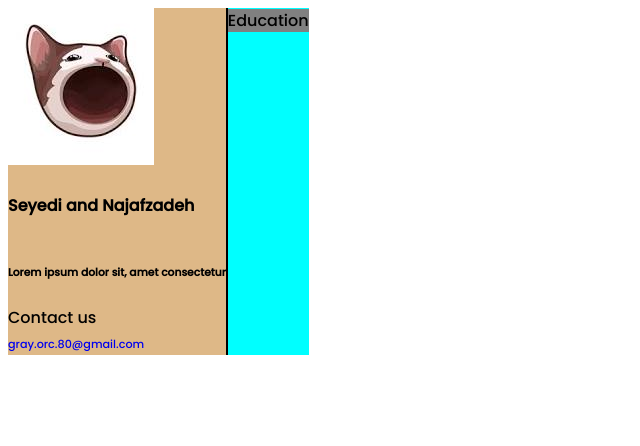
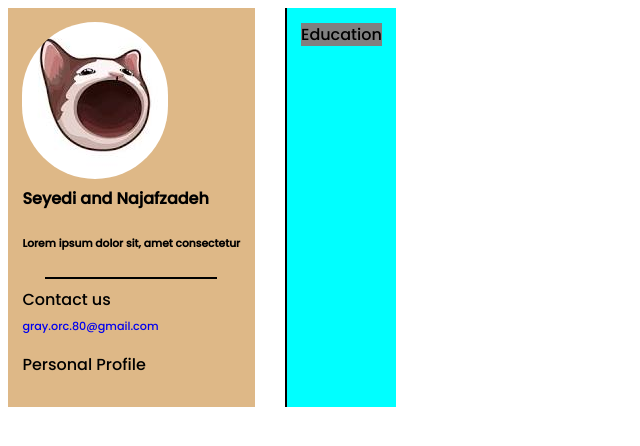
Before and after one commit to Montazeri-1402/resume, a plain HTML site: page index.html in a window 1280 px wide. Shown: the whole page, without its empty margins (0-640 px from the left). Drawn offline with Linux system fonts and the light colour scheme.

Commit message:
readme.md

```diff
--- a/index.html
+++ b/index.html
@@ -11,17 +11,22 @@
             font-family: poppins;
         }
         .main{
+            display: flex;
+            flex-direction: column;
             border-left : 2px solid black ;
             background-color: aqua;
+            padding: 0.9em;
         }
         .sidebar{
             background-color: burlywood;
             display: flex;
             flex-direction: column;
+            padding: 0.9em;
         }
         .container{
             display: flex;
             display: row;
+            gap: 30px;
         }
         a {
             text-decoration: none;
@@ -35,19 +40,34 @@
             padding: 0.5 px;
             background-color: gray;
         }
+        h4{
+            margin: 0;
+        }
+        .detail{
+            margin: 0;
+        }
+
+        hr{
+            margin-top: 0;
+        }
+        .b-sd{
+            display: flex;
+            flex-direction: column;
+            gap: 15px;
+        }
     </style>
 </head>
 <body>
     <div class="container">
         <div class="sidebar">
             <div class="profile">
-                <img src="pop.jpg" alt="">
+                <img src="pop.jpg" alt="" style="border-radius: 150px;">
             </div>
             <div class="names"><h4>Seyedi and Najafzadeh</h4></div>
             <div class="detail"><h6>Lorem ipsum dolor sit, amet consectetur</h6></div>
-
+            <hr color="black" width="170">
             <!-- line -->
-
+            <div class="b-sd">
                 <div class="contact">
                     <span class="title">Contact us</span>
                     <div class="links">
@@ -55,11 +75,13 @@
                     </div>
                 </div>
                 <div class="personal-profile">
+                    <span class="title">Personal Profile</span>
                     <div class="links"></div>
                 </div>
 
                 <div class="skills">
                     <div class="links"></div>
+                </div>
             </div>
         </div>
         <div class="main">
```
Also changed, not shown: 1 other file. Lines whose indentation alone changed are shown as unchanged.
